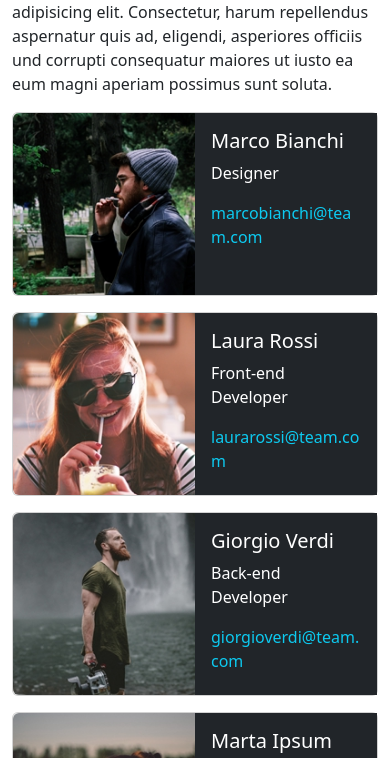
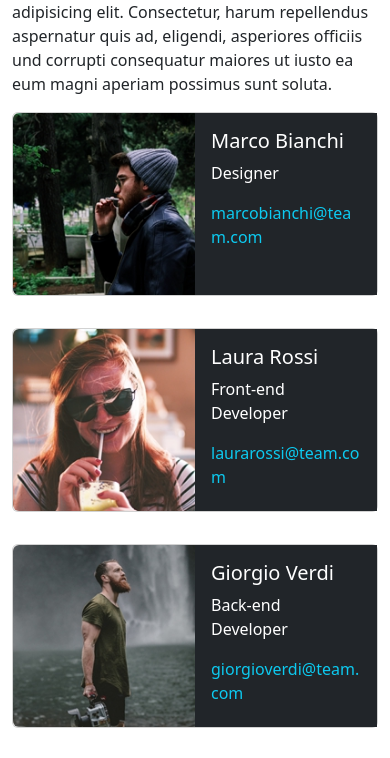
Before and after one commit to desmoveronica2002-bot/js-our-team, a plain HTML site: page index.html in a window 390 px wide. Shown: the part 65-823 px from the top of the page. Drawn offline with nearby package versions, Linux system fonts and the light colour scheme.

Commit message:
responsive

```diff
--- a/index.html
+++ b/index.html
@@ -30,10 +30,12 @@ il nuovo membro sulla pagina (usate una foto qualunque, anche vostra se volete s
 
     <main class="container">
 
-         <div class="card-container">
+
+            <div class="row g-3 card-container">
 
 
-        </div>
+            </div>
+
 
     </main>
 
--- a/script.js
+++ b/script.js
@@ -53,6 +53,7 @@ let cards = "";
 
 function renderMarkup(name, role, email, img) {
   const markup = `
+    <div class="col-12 col-md-6 col-lg-4">
       <div class="card mb-3" style="max-width: 540px;">
         <div class="row g-0">
           <div class="col-6 col-md-4 d-flex">
@@ -61,8 +62,9 @@ function renderMarkup(name, role, email, img) {
           <div class="col-6 col-md-8">
             <div class="card-body bg-dark text-white fluido">
               <h5 class="card-title">${name}</h5>
-            <p class="card-text ">${role}</p>
+              <p class="card-text">${role}</p>
               <p class="card-text text-info">${email}</p>
+            </div>
           </div>
         </div>
       </div>
@@ -77,6 +79,7 @@ for (let i = 0; i < teamMembers.length; i++) {
 
   const { name, role, email, img } = member;
   const card = renderMarkup(name, role, email, img);
+
   cards += card;
 }
 
```
Lines whose indentation alone changed are shown as unchanged.
